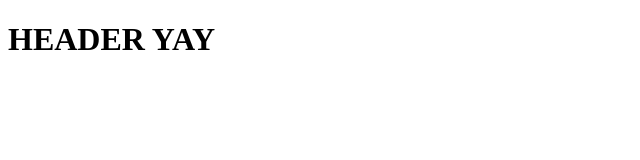
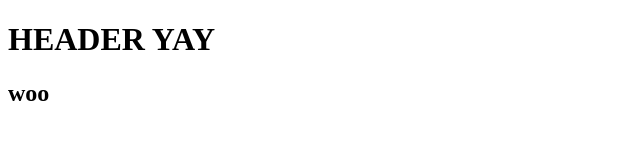
Before and after one commit to RileyPersonne/Ruhk, a plain HTML site: page index.html in a window 1280 px wide. Shown: the full height of the page, 0-640 px from the left. Drawn offline with Linux system fonts and the light colour scheme.

Commit message:
Update index.html

```diff
--- a/index.html
+++ b/index.html
@@ -7,5 +7,6 @@
 
 <body>
 	<h1>HEADER YAY</h1>
+	<h2>woo</h2>
 </body>
 </html>
```
